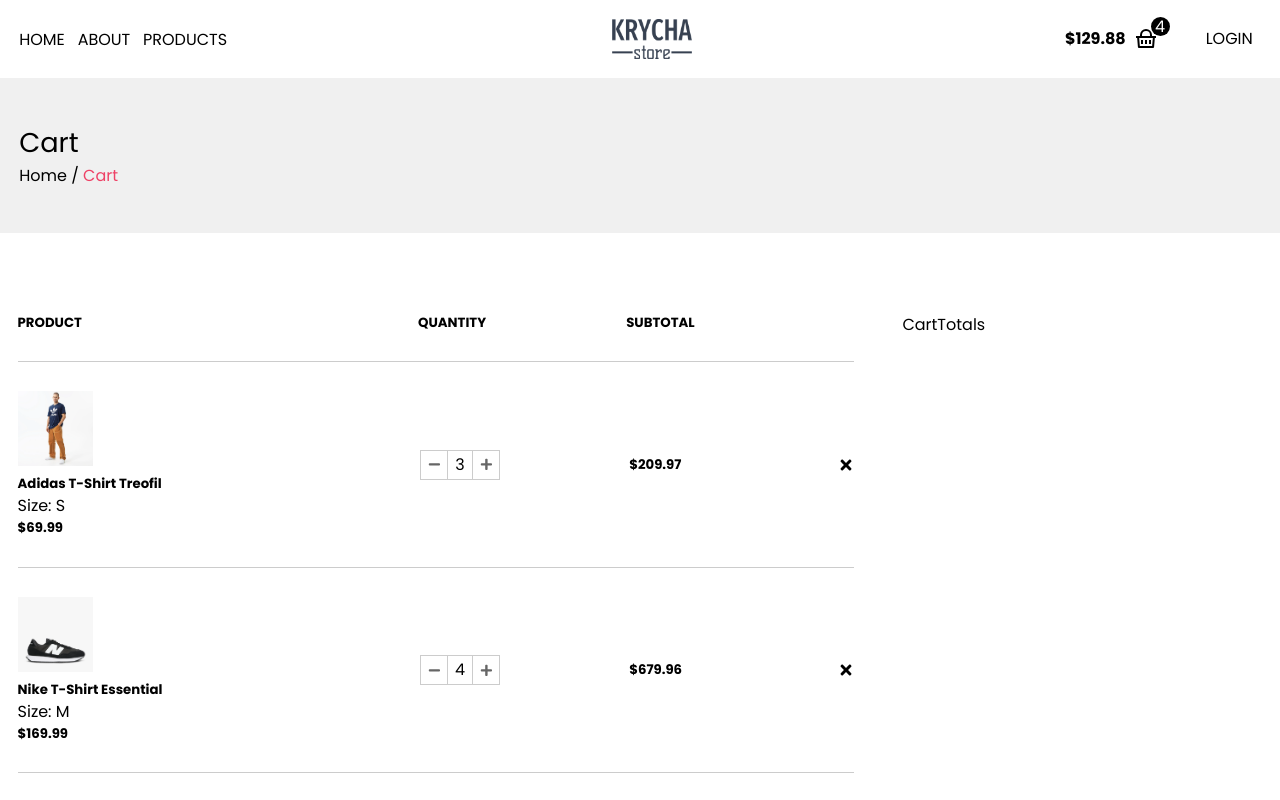
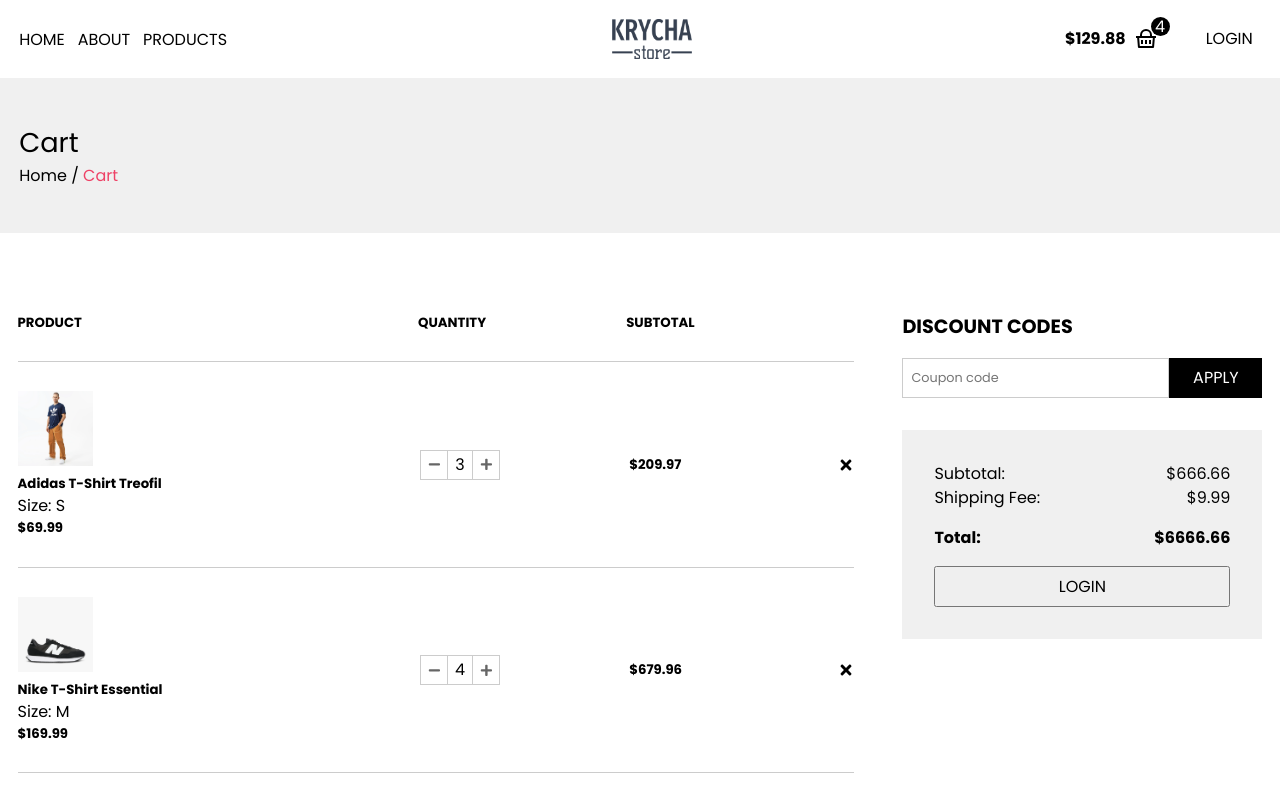
Before and after one commit to Krycha94/fullstack-nextjs-ecommerce, a Next.js app: page /cart in a window 1280 px wide. Shown: the top 800 px of the page. Built offline with nearby package versions, Linux system fonts and the light colour scheme.

Commit message:
Create and style CartTotals component

```diff
--- a/components/CartContent/CartContent.module.scss
+++ b/components/CartContent/CartContent.module.scss
@@ -49,6 +49,7 @@
 		padding: 1.8rem 0;
 		display: flex;
 		flex-direction: column;
+		gap: 1rem;
 
 		@include b.breakpoint(md) {
 			flex-direction: row;
@@ -69,7 +70,7 @@
 		}
 
 		button {
-			border: 2px solid v.$color-bg;
+			border: 2px solid v.$color-font;
 			cursor: pointer;
 			padding: 0.4rem 0.8rem;
 			background-color: v.$color-font;
--- a/components/CartContent/CartContent.tsx
+++ b/components/CartContent/CartContent.tsx
@@ -5,6 +5,7 @@
 import CartColumns from "../CartColumns/CartColumns";
 import CartItem from "../CartItem/CartItem";
 import styles from "./CartContent.module.scss";
+import CartTotals from "../CartTotals/CartTotals";
 
 const CartContent = () => {
 	const { cart } = useCartContext();
@@ -32,7 +33,7 @@
 							<button>CLEAR CART</button>
 						</div>
 					</div>
-					<div>CartTotals</div>
+					<CartTotals />
 				</>
 			)}
 		</section>
--- /dev/null
+++ b/components/CartTotals/CartTotals.module.scss
@@ -0,0 +1,69 @@
+@use "@/styles/mixins.scss" as m;
+@use "@/styles/breakpoints.scss" as b;
+@use "@/styles/variables" as v;
+
+.totals {
+	&__discount {
+		margin-bottom: 2rem;
+
+		p {
+			margin-bottom: 1rem;
+			font-weight: 600;
+			font-size: 1.2rem;
+		}
+	}
+
+	&__form {
+		display: grid;
+		grid-template-columns: 2fr 1fr;
+	}
+
+	&__formInput {
+		font-size: 0.8rem;
+		padding: 0.5rem;
+		border: 1px solid #ccc;
+		color: #ccc;
+		transition: 0.2s all ease-in-out;
+	}
+
+	&__formBtn {
+		border: 2px solid v.$color-font;
+		cursor: pointer;
+		padding: 0.4rem 0.8rem;
+		background-color: v.$color-font;
+		color: v.$color-bg;
+		transition: v.$transition;
+
+		&:hover {
+			background-color: v.$color-bg;
+			color: v.$color-font;
+			outline-color: v.$color-font;
+			border: 2px solid v.$color-font;
+		}
+	}
+
+	&__proceed {
+		background-color: v.$color-gray-light;
+		padding: 2rem;
+
+		h5,
+		p,
+		h4 {
+			font-weight: 500;
+			font-size: 1rem;
+			display: flex;
+			justify-content: space-between;
+		}
+
+		h4 {
+			margin: 1rem 0 1rem;
+			font-weight: 600;
+		}
+	}
+
+	&__loginBtn {
+		width: 100%;
+		padding: 0.4rem 0.8rem;
+		cursor: pointer;
+	}
+}
--- /dev/null
+++ b/components/CartTotals/CartTotals.tsx
@@ -0,0 +1,40 @@
+import styles from "./CartTotals.module.scss";
+
+const CartTotals = () => {
+	return (
+		<div className={styles.totals}>
+			<div className={styles.totals__discount}>
+				<p>DISCOUNT CODES</p>
+				<form className={styles.totals__form}>
+					<input
+						type="text"
+						placeholder="Coupon code"
+						className={styles.totals__formInput}
+					/>
+					<button
+						type="submit"
+						onClick={(e) => e.preventDefault()}
+						className={styles.totals__formBtn}
+					>
+						APPLY
+					</button>
+				</form>
+			</div>
+			<div className={styles.totals__proceed}>
+				<h5>
+					Subtotal: <span>$666.66</span>
+				</h5>
+				<p>
+					Shipping Fee: <span>$9.99</span>
+				</p>
+				<h4>
+					Total: <span>$6666.66</span>
+				</h4>
+				<button className={styles.totals__loginBtn} type="button">
+					LOGIN
+				</button>
+			</div>
+		</div>
+	);
+};
+export default CartTotals;
```
